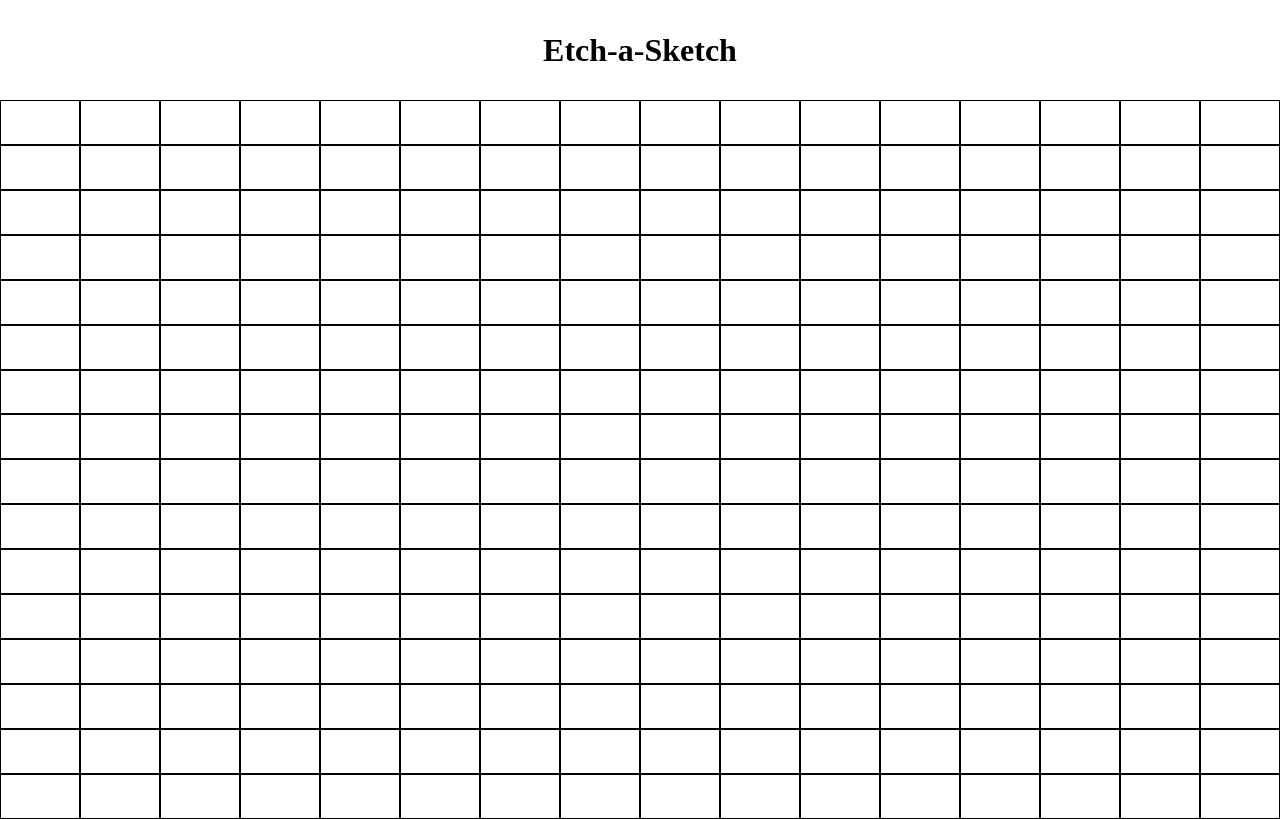
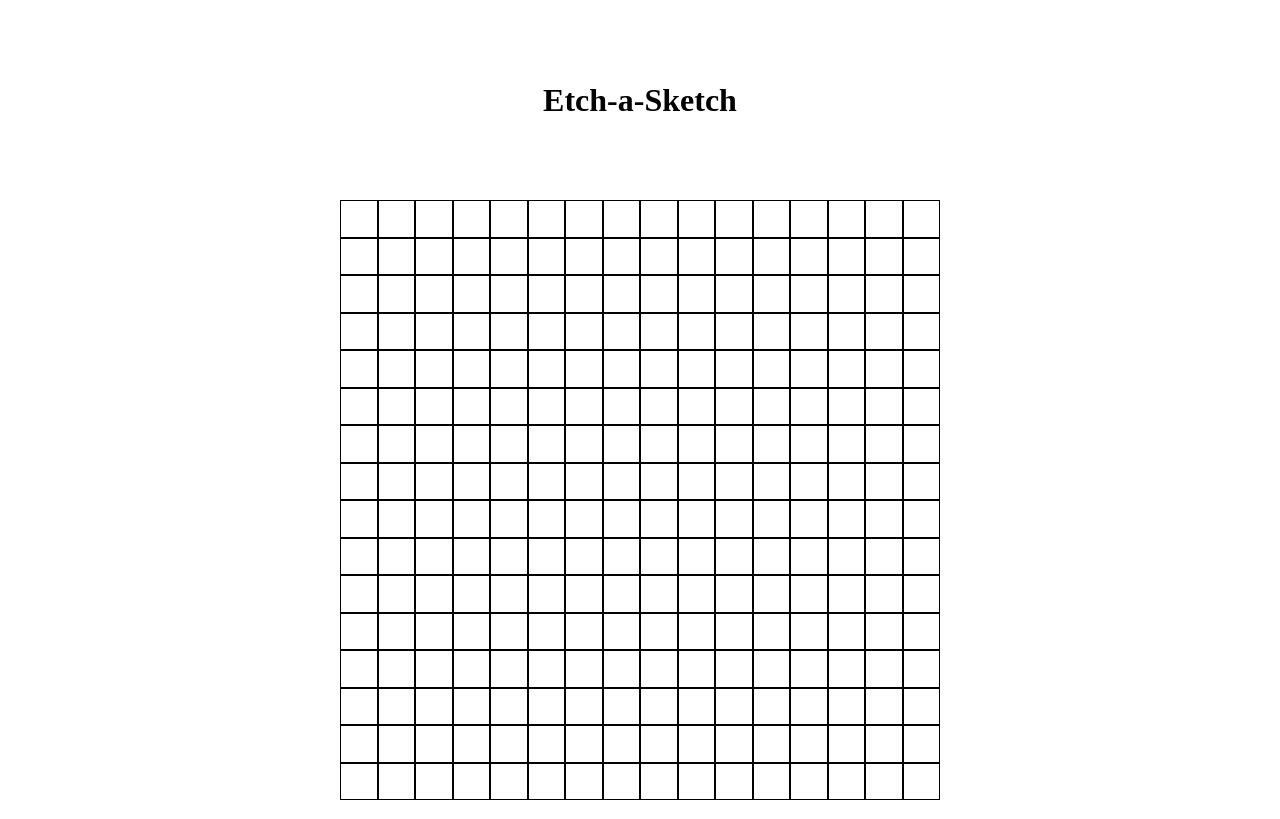
Before and after one commit to ColtonTurner232/Etch-a-Sketch, a plain HTML site: page index.html in a window 1280 px wide. Drawn offline with Linux system fonts and the light colour scheme.

Commit message:
Resized and centered grid.

```diff
--- a/style.css
+++ b/style.css
@@ -12,7 +12,7 @@
     display: flex;
     justify-content: center;
     align-items: center;
-    height: 100px;
+    height: 200px;
 
 }
 
@@ -26,7 +26,9 @@
     grid-template-rows: repeat( var(--grid-rows), 1fr);
     justify-content: center;
     align-content: center;
-    height: 89.85vh;
+    height: 600px;
+    width: 600px;
+    margin: auto;
 }
 
 .grid-item {
```
